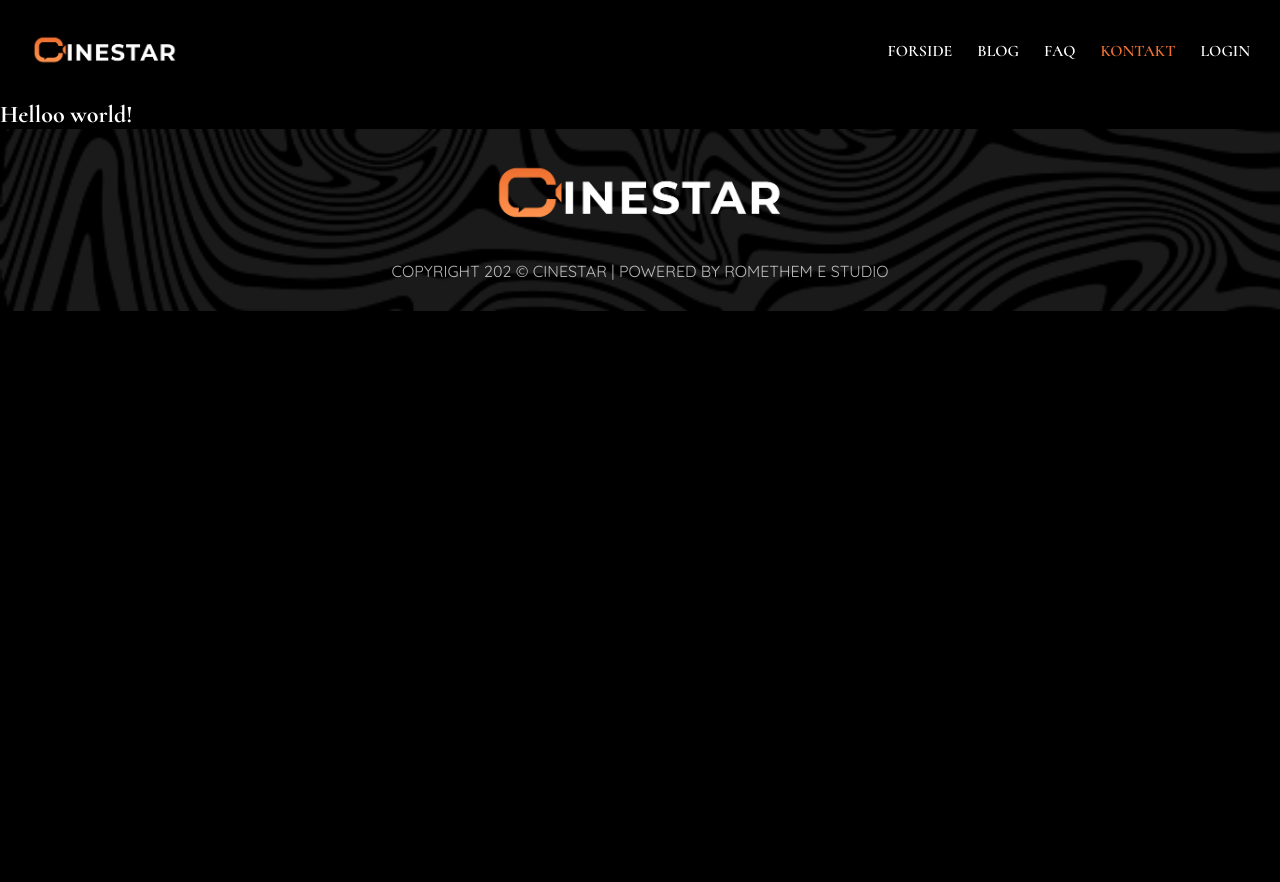
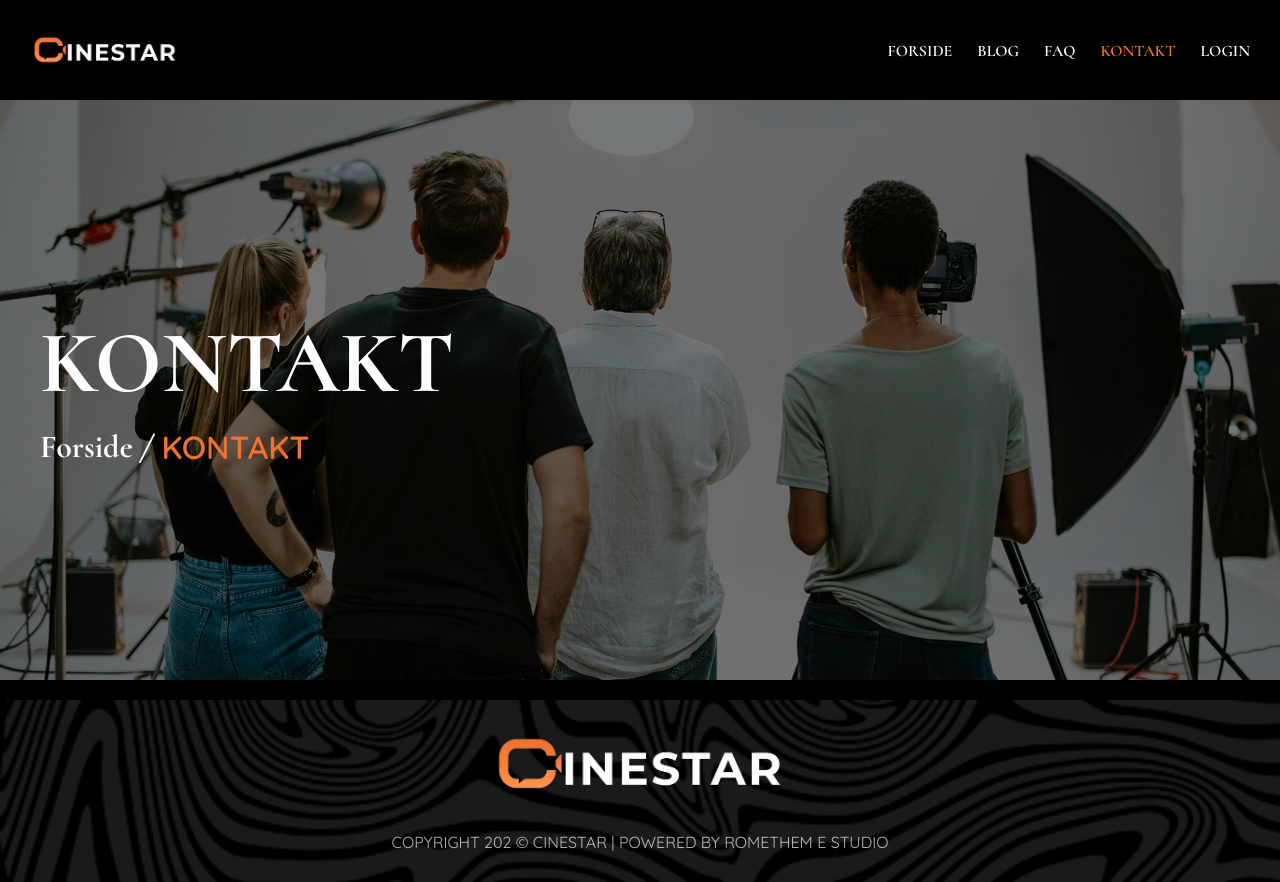
Before and after one commit to NikolajWeb/Cinestar, a React (Vite) app: page /contact in a window 1280 px wide. Before the commit the page ends 800 px from the top, so only its background shows below. Built offline with nearby package versions, Linux system fonts and the light colour scheme.

Commit message:
add pageHeader

```diff
--- /dev/null
+++ b/src/components/pageHeader/PageHeader.jsx
@@ -0,0 +1,39 @@
+import styles from "./PageHeader.module.css";
+import { Link } from "react-router-dom";
+
+const PageHeader = ({ Title, Breadcrum = [] }) => {
+    return (
+        <section className={styles.PageHeader}>
+            <h1 className={styles.PageHeaderTitle}>
+                {Title}
+            </h1>
+
+            <nav
+                className={styles.PageHeaderBreadcrum}
+                aria-label="Breadcrumb"
+            >
+                <ol>
+                    {Breadcrum.map((item, index) => (
+                        <li key={item.label}>
+                            {index > 0 && (
+                                <span aria-hidden="true"> / </span>
+                            )}
+
+                            {item.path && index !== Breadcrum.length - 1 ? (
+                                <Link to={item.path}>
+                                    {item.label}
+                                </Link>
+                            ) : (
+                                <span aria-current="page">
+                                    {item.label}
+                                </span>
+                            )}
+                        </li>
+                    ))}
+                </ol>
+            </nav>
+        </section>
+    );
+};
+
+export default PageHeader;
--- /dev/null
+++ b/src/components/pageHeader/PageHeader.module.css
@@ -0,0 +1,120 @@
+
+.PageHeader {
+    position: relative;
+    isolation: isolate;
+
+    display: flex;
+    flex-direction: column;
+    justify-content: center;
+    gap: 10px;
+
+    min-height: 250px;
+    padding: 32px 20px;
+    margin-bottom: 20px;
+
+    background-image: url("../../assets/studio.jpg");
+    background-size: cover;
+    background-position: center;
+    background-repeat: no-repeat;
+
+    color: var(--color-white);
+}
+
+/* Dark overlay */
+.PageHeader::before {
+    content: "";
+    position: absolute;
+    inset: 0;
+    z-index: -1;
+
+    background: rgba(0, 0, 0, .5) 100%;
+}
+
+.PageHeaderTitle {
+    margin: 0;
+
+    color: var(--color-white);
+    font-size: 2rem;
+    font-weight: 700;
+    line-height: 1.15;
+    text-transform: uppercase;
+}
+
+/* Breadcrumb */
+.PageHeaderBreadcrum {
+    margin: 0;
+}
+
+.PageHeaderBreadcrum ol {
+    display: flex;
+    flex-wrap: wrap;
+    align-items: center;
+    gap: 6px;
+
+    list-style: none;
+    padding: 0;
+    margin: 0;
+}
+
+.PageHeaderBreadcrum li {
+    display: flex;
+    align-items: center;
+    gap: 6px;
+
+    color: var(--color-white);
+    font-size: 1.2rem;
+}
+
+.PageHeaderBreadcrum span {
+    text-transform: uppercase;
+}
+
+.PageHeaderBreadcrum a {
+    color: inherit;
+    text-decoration: none;
+    transition: color 0.2s ease;
+}
+
+.PageHeaderBreadcrum a:hover {
+    color: var(--color-white);
+    text-decoration: underline;
+    text-underline-offset: 4px;
+}
+
+.PageHeaderBreadcrum [aria-current="page"] {
+    color: var(--color-primary);
+    font-weight: 600;
+}
+
+/* Tablet */
+@media (min-width: 768px) {
+    .PageHeader {
+        min-height: 320px;
+        padding: 40px 7%;
+        gap: 12px;
+    }
+
+    .PageHeaderTitle {
+        font-size: 2.75rem;
+    }
+
+    .PageHeaderBreadcrum li {
+        font-size: 0.875rem;
+    }
+}
+
+/* Desktop */
+@media (min-width: 1024px) {
+    .PageHeader {
+        min-height: 580px;
+        padding: 48px 40px;
+    }
+
+    .PageHeaderTitle {
+        font-size: 5.5rem;
+    }
+
+    .PageHeaderBreadcrum li {
+        font-size: 2rem;
+    }
+}
--- a/src/pages/Blog.jsx
+++ b/src/pages/Blog.jsx
@@ -1,9 +1,18 @@
+
+import PageHeader from "../components/pageHeader/PageHeader";
+
 const Blog = () => {
 
     return (
         <article>
+            <PageHeader
+                Title="Blog Arkiv "
+                Breadcrum={[
+                    { label: "Forside", path: "/" },
+                    { label: "Blog Arkiv", path: "/blog" },
+                ]}
+            />
 
-        <h1>Helloo world!</h1>
 
         </article>
     );
--- a/src/pages/Contact.jsx
+++ b/src/pages/Contact.jsx
@@ -1,9 +1,17 @@
+
+import PageHeader from "../components/pageHeader/PageHeader";
+
 const Contact = () => {
 
     return (
         <article>
-
-        <h1>Helloo world!</h1>
+            <PageHeader
+                Title="Kontakt "
+                Breadcrum={[
+                    { label: "Forside", path: "/" },
+                    { label: "Kontakt", path: "/contact" },
+                ]}
+            />
 
         </article>
     );
--- a/src/pages/FAQ.jsx
+++ b/src/pages/FAQ.jsx
@@ -2,6 +2,7 @@
 import { useLoaderData } from "react-router-dom";
 
 // Components
+import PageHeader from "../components/pageHeader/PageHeader";
 import Faq from "../components/faq/Faq";
 import SoMe from "../components/soMe/SoMe";
 
@@ -10,6 +11,13 @@ const FAQ = () => {
 
     return (
         <article>
+            <PageHeader
+                Title="Faq"
+                Breadcrum={[
+                    { label: "Forside", path: "/" },
+                    { label: "FAQ", path: "/faq" },
+                ]}
+            />
             <Faq faqs={faqs} />
             <SoMe />
         </article>
--- a/src/pages/login/Login.jsx
+++ b/src/pages/login/Login.jsx
@@ -1,5 +1,7 @@
 import { useState } from "react";
 import * as yup from "yup";
+
+import PageHeader from "../../components/pageHeader/PageHeader";
 
 import styles from "./Login.module.css";
 
@@ -46,6 +48,13 @@ const Login = () => {
 
     return (
         <article className={styles.loginContainer}>
+            <PageHeader
+                Title="Login "
+                Breadcrum={[
+                    { label: "Forside", path: "/" },
+                    { label: "Login", path: "/login" },
+                ]}
+            />
             <div className={styles.title}>
                 <p>Login</p>
                 <h1>backoffice</h1>
```
